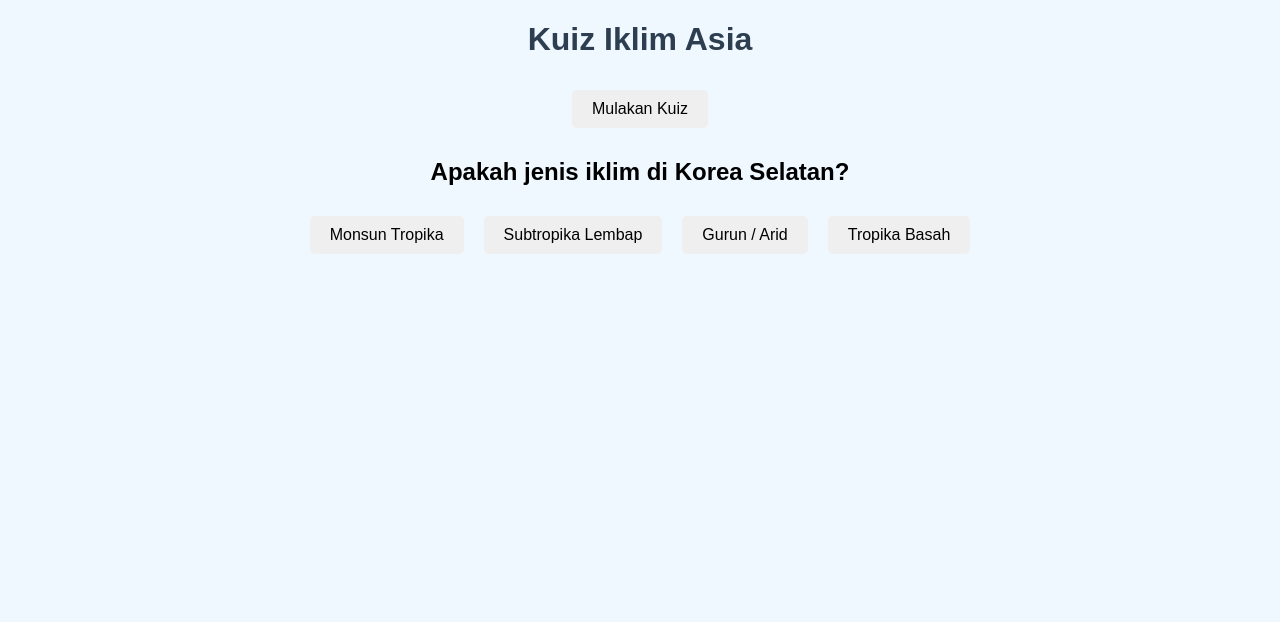
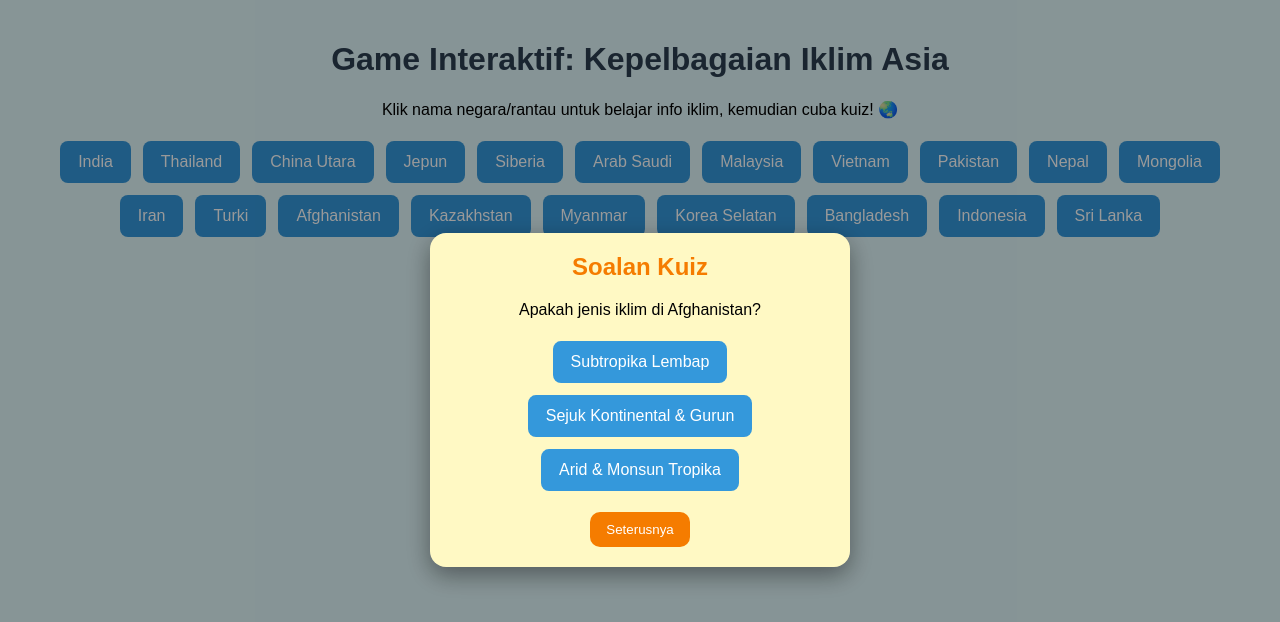
Before and after one commit to sharifahnazurahathirah-pixel/sample, a plain HTML site: page index.html in a window 1280 px wide. Both pictures are taken after a click on the button "Mulakan Kuiz". Drawn offline with Linux system fonts and the light colour scheme.

Commit message:
Update index.html

```diff
--- a/index.html
+++ b/index.html
@@ -3,100 +3,210 @@
 <head>
 <meta charset="UTF-8">
 <meta name="viewport" content="width=device-width, initial-scale=1.0">
-  <title>Kuiz Iklim Asia</title>
+<title>Game Interaktif: Kepelbagaian Iklim Asia</title>
 <style>
-    body { font-family: Arial, sans-serif; text-align: center; background-color: #f0f8ff; }
+body {
+  font-family: Arial, sans-serif;
+  background: #e0f7fa;
+  text-align: center;
+  margin: 0; padding: 20px;
+}
 h1 { color: #2c3e50; }
-    .btn { padding: 10px 20px; margin: 10px; font-size: 16px; cursor: pointer; border: none; border-radius: 5px; }
-    .btn:hover { background-color: #3498db; color: white; }
-    .popup { display: none; position: fixed; top: 50%; left: 50%; transform: translate(-50%, -50%); background-color: #fff; padding: 20px; border-radius: 10px; box-shadow: 0 4px 8px rgba(0,0,0,0.2); }
-    .popup h2 { margin: 0; color: #e74c3c; }
-    .popup p { font-size: 18px; }
-    .close-btn { padding: 8px 16px; background-color: #e74c3c; color: white; border: none; border-radius: 5px; cursor: pointer; }
-    .close-btn:hover { background-color: #c0392b; }
+.country-btn, .quiz-btn {
+  padding: 12px 18px;
+  margin: 6px;
+  font-size: 16px;
+  background: #3498db;
+  color: white;
+  border: none;
+  border-radius: 8px;
+  cursor: pointer;
+  transition: transform 0.2s;
+}
+.country-btn:hover, .quiz-btn:hover { transform: scale(1.05); background: #2980b9; }
+.popup, .quiz-popup {
+  position: fixed;
+  top: 50%; left: 50%;
+  transform: translate(-50%, -50%);
+  background: #fff9c4;
+  padding: 20px;
+  border-radius: 16px;
+  box-shadow: 0 8px 25px rgba(0,0,0,0.4);
+  max-width: 380px;
+  display: none;
+  z-index: 10;
+}
+.popup h2, .quiz-popup h2 { margin-top: 0; color: #f57c00; }
+.popup p, .quiz-popup p { font-size: 16px; white-space: pre-line; }
+.close-btn, .next-btn {
+  margin-top: 15px;
+  padding: 10px 16px;
+  background: #f57c00;
+  color: white;
+  border: none;
+  border-radius: 10px;
+  cursor: pointer;
+}
+.correct { background-color: #27ae60 !important; }
+.wrong { background-color: #c0392b !important; }
+.overlay {
+  position: fixed;
+  top: 0; left:0;
+  width: 100%; height: 100%;
+  background: rgba(0,0,0,0.4);
+  display: none;
+  z-index: 5;
+}
 </style>
 </head>
 <body>
 
-  <h1>Kuiz Iklim Asia</h1>
-  <button class="btn" onclick="startQuiz()">Mulakan Kuiz</button>
-  <div id="quiz-container"></div>
+<h1>Game Interaktif: Kepelbagaian Iklim Asia</h1>
+<p>Klik nama negara/rantau untuk belajar info iklim, kemudian cuba kuiz! 🌏</p>
 
-  <div id="popup" class="popup">
+<!-- Senarai negara/rantau -->
+<div id="country-list"></div>
+
+<div class="overlay" id="overlay"></div>
+
+<!-- Flash card popup -->
+<div class="popup" id="popup">
   <h2 id="popup-title"></h2>
-    <p id="popup-message"></p>
+  <p id="popup-text"></p>
   <button class="close-btn" onclick="closePopup()">Tutup</button>
 </div>
 
+<!-- Kuiz popup -->
+<div class="quiz-popup" id="quiz-popup">
+  <h2 id="quiz-title">Soalan Kuiz</h2>
+  <p id="quiz-question"></p>
+  <div id="quiz-options"></div>
+  <button class="next-btn" onclick="nextQuiz()">Seterusnya</button>
+</div>
+
+<br>
+<button class="country-btn" onclick="startQuiz()">Mulakan Kuiz</button>
+
 <script>
+// DATA FLASH CARD & KUIS
 const countries = [
-      { name: "India", climate: "Monsun Tropika", features: "Panas & lembap, hujan bermusim" },
-      { name: "Thailand", climate: "Monsun Tropika", features: "Panas & lembap sepanjang tahun, hujan tinggi" },
-      { name: "China Utara", climate: "Subtropika Lembap", features: "4 musim, ribut taufan kadang-kadang" },
-      { name: "Jepun", climate: "Subtropika Lembap", features: "4 musim, ribut taufan kadang-kadang" },
-      { name: "Siberia", climate: "Kutub & Sejuk Kontinental", features: "Musim sejuk panjang, suhu sangat rendah" },
-      { name: "Arab Saudi", climate: "Gurun / Arid", features: "Panas kering, hujan sedikit" },
-      { name: "Malaysia", climate: "Tropika Basah", features: "Panas & lembap sepanjang tahun" },
-      { name: "Vietnam", climate: "Monsun Tropika", features: "Panas & lembap, musim hujan jelas" },
-      { name: "Pakistan", climate: "Arid & Monsun Tropika", features: "Panas, kering di barat, hujan bermusim di timur" },
-      { name: "Nepal", climate: "Subtropika & Sejuk Gunung", features: "4 musim, suhu berubah ikut ketinggian" },
-      { name: "Mongolia", climate: "Sejuk Kontinental", features: "Musim sejuk panjang, panas pendek" },
-      { name: "Iran", climate: "Gurun / Semi-Arid", features: "Panas, hujan sedikit" },
-      { name: "Turki", climate: "Mediterranean", features: "Musim panas kering, musim sejuk lembap" },
-      { name: "Afghanistan", climate: "Sejuk Kontinental & Gurun", features: "Musim sejuk panjang, panas pendek" },
-      { name: "Kazakhstan", climate: "Sejuk Kontinental", features: "Musim sejuk panjang, hujan sederhana" },
-      { name: "Myanmar", climate: "Monsun Tropika", features: "Panas & lembap, musim hujan jelas" },
-      { name: "Korea Selatan", climate: "Subtropika Lembap", features: "4 musim, hujan sepanjang tahun" },
-      { name: "Bangladesh", climate: "Monsun Tropika", features: "Hujan lebat musim monsun, panas lembap" },
-      { name: "Indonesia", climate: "Tropika Basah", features: "Panas & lembap sepanjang tahun, hujan tinggi" },
-      { name: "Sri Lanka", climate: "Tropika Monsun", features: "Panas & lembap, hujan musim monsun" }
+  {name:"India", climate:"Monsun Tropika", features:"Panas & lembap, hujan bermusim"},
+  {name:"Thailand", climate:"Monsun Tropika", features:"Panas & lembap sepanjang tahun, hujan tinggi"},
+  {name:"China Utara", climate:"Subtropika Lembap", features:"4 musim, ribut taufan kadang-kadang"},
+  {name:"Jepun", climate:"Subtropika Lembap", features:"4 musim, ribut taufan kadang-kadang"},
+  {name:"Siberia", climate:"Kutub & Sejuk Kontinental", features:"Musim sejuk panjang, suhu sangat rendah"},
+  {name:"Arab Saudi", climate:"Gurun / Arid", features:"Panas kering, hujan sedikit"},
+  {name:"Malaysia", climate:"Tropika Basah", features:"Panas & lembap sepanjang tahun"},
+  {name:"Vietnam", climate:"Monsun Tropika", features:"Panas & lembap, musim hujan jelas"},
+  {name:"Pakistan", climate:"Arid & Monsun Tropika", features:"Panas, kering di barat, hujan bermusim di timur"},
+  {name:"Nepal", climate:"Subtropika & Sejuk Gunung", features:"4 musim, suhu berubah ikut ketinggian"},
+  {name:"Mongolia", climate:"Sejuk Kontinental", features:"Musim sejuk panjang, panas pendek"},
+  {name:"Iran", climate:"Gurun / Semi-Arid", features:"Panas, hujan sedikit"},
+  {name:"Turki", climate:"Mediterranean", features:"Musim panas kering, musim sejuk lembap"},
+  {name:"Afghanistan", climate:"Sejuk Kontinental & Gurun", features:"Musim sejuk panjang, panas pendek"},
+  {name:"Kazakhstan", climate:"Sejuk Kontinental", features:"Musim sejuk panjang, hujan sederhana"},
+  {name:"Myanmar", climate:"Monsun Tropika", features:"Panas & lembap, musim hujan jelas"},
+  {name:"Korea Selatan", climate:"Subtropika Lembap", features:"4 musim, hujan sepanjang tahun"},
+  {name:"Bangladesh", climate:"Monsun Tropika", features:"Hujan lebat musim monsun, panas lembap"},
+  {name:"Indonesia", climate:"Tropika Basah", features:"Panas & lembap sepanjang tahun, hujan tinggi"},
+  {name:"Sri Lanka", climate:"Tropika Monsun", features:"Panas & lembap, hujan musim monsun"}
 ];
 
-    const correctAudio = new Audio("https://ttsmp3.com/mp3/Betul.mp3");
-    const wrongAudio = new Audio("https://ttsmp3.com/mp3/Salah.mp3");
+// Generate buttons
+const countryListDiv = document.getElementById("country-list");
+countries.forEach(c=>{
+  const btn = document.createElement("button");
+  btn.textContent = c.name;
+  btn.className = "country-btn";
+  btn.onclick = ()=>showPopup(c.name, `Iklim: ${c.climate}\nCiri-ciri: ${c.features}`);
+  countryListDiv.appendChild(btn);
+});
 
-    function startQuiz() {
-      const quizContainer = document.getElementById("quiz-container");
-      quizContainer.innerHTML = "";
-      const randomCountry = countries[Math.floor(Math.random() * countries.length)];
-      const question = `Apakah jenis iklim di ${randomCountry.name}?`;
-      const options = ["Monsun Tropika", "Subtropika Lembap", "Gurun / Arid", "Tropika Basah"];
-      const correctAnswer = randomCountry.climate;
+// Flash card popup
+const popup = document.getElementById("popup");
+const overlay = document.getElementById("overlay");
+function showPopup(title, text){
+  document.getElementById("popup-title").textContent = title;
+  document.getElementById("popup-text").textContent = text;
+  popup.style.display = "block";
+  overlay.style.display = "block";
+}
+function closePopup(){
+  popup.style.display = "none";
+  overlay.style.display = "none";
+}
 
-      const questionElement = document.createElement("h2");
-      questionElement.textContent = question;
-      quizContainer.appendChild(questionElement);
+// Audio Bahasa Melayu TTS
+const correctAudio = new Audio("https://ttsmp3.com/created_mp3/Betul.mp3");
+const wrongAudio = new Audio("https://ttsmp3.com/created_mp3/Salah.mp3");
 
-      options.forEach(option => {
-        const button = document.createElement("button");
-        button.classList.add("btn");
-        button.textContent = option;
-        button.onclick = () => checkAnswer(option, correctAnswer);
-        quizContainer.appendChild(button);
+// Kuiz data (10 soalan rawak)
+let quizData = [];
+function generateQuizData(){
+  const shuffled = [...countries].sort(()=>0.5 - Math.random());
+  quizData = shuffled.slice(0,10).map(c=>{
+    const options = [c.climate];
+    while(options.length<3){
+      const rand = countries[Math.floor(Math.random()*countries.length)].climate;
+      if(!options.includes(rand)) options.push(rand);
+    }
+    return {question:`Apakah jenis iklim di ${c.name}?`, options:shuffleArray(options), answer:c.climate};
   });
 }
 
-    function checkAnswer(selected, correct) {
-      const popup = document.getElementById("popup");
-      const popupTitle = document.getElementById("popup-title");
-      const popupMessage = document.getElementById("popup-message");
+// Shuffle function
+function shuffleArray(arr){return arr.sort(()=>0.5 - Math.random());}
 
-      if (selected === correct) {
-        popupTitle.textContent = "Betul!";
-        popupMessage.textContent = `Jawapan yang betul ialah: ${correct}`;
+// Kuiz logic
+let currentQuiz = 0;
+const quizPopup = document.getElementById("quiz-popup");
+const quizQuestion = document.getElementById("quiz-question");
+const quizOptions = document.getElementById("quiz-options");
+let score = 0;
+
+function startQuiz(){
+  overlay.style.display = "block";
+  quizPopup.style.display = "block";
+  currentQuiz = 0;
+  score = 0;
+  generateQuizData();
+  loadQuiz();
+}
+
+function loadQuiz(){
+  const data = quizData[currentQuiz];
+  quizQuestion.textContent = data.question;
+  quizOptions.innerHTML = "";
+  data.options.forEach(opt=>{
+    const btn = document.createElement("button");
+    btn.textContent = opt;
+    btn.className = "quiz-btn";
+    btn.onclick = ()=>checkAnswer(btn, data.answer);
+    quizOptions.appendChild(btn);
+  });
+}
+
+function checkAnswer(btn, correct){
+  if(btn.textContent===correct){
+    btn.classList.add("correct");
     correctAudio.play();
+    score++;
   } else {
-        popupTitle.textContent = "Salah!";
-        popupMessage.textContent = `Jawapan yang betul ialah: ${correct}`;
+    btn.classList.add("wrong");
     wrongAudio.play();
   }
-
-      popup.style.display = "block";
+  [...quizOptions.children].forEach(b=>b.disabled=true);
 }
 
-    function closePopup() {
-      document.getElementById("popup").style.display = "none";
-      startQuiz();
+function nextQuiz(){
+  currentQuiz++;
+  if(currentQuiz < quizData.length){
+    loadQuiz();
+  } else {
+    quizPopup.style.display="none";
+    overlay.style.display="none";
+    alert(`Tahniah! Kuiz selesai.\nSkor anda: ${score} / ${quizData.length}`);
+  }
 }
 </script>
 
```
Lines whose indentation alone changed are shown as unchanged.
